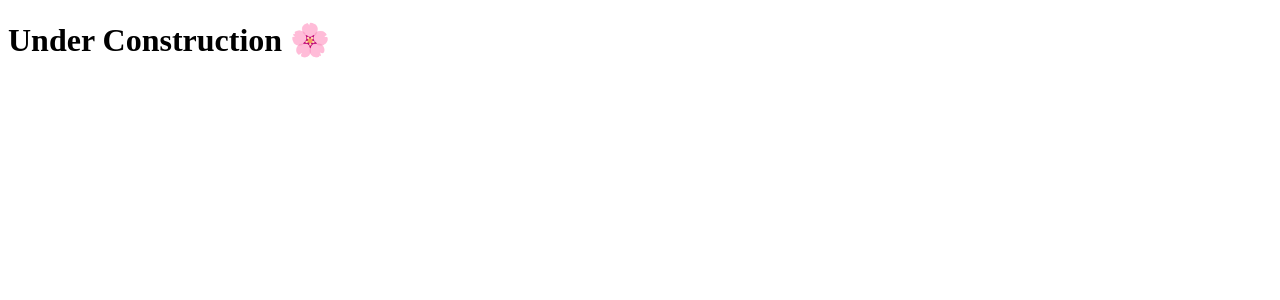
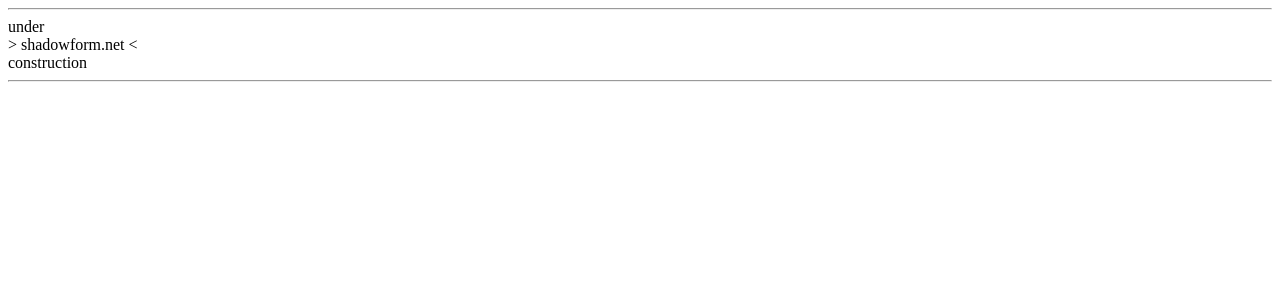
Before and after one commit to zyshara/shadowform.net, a React app: page / in a window 1280 px wide. Shown: the top 300 px of the page. Built offline with nearby package versions, Linux system fonts and the light colour scheme.

Commit message:
feat: init construction

```diff
--- a/src/App.jsx
+++ b/src/App.jsx
@@ -1,7 +1,10 @@
 import React from "react";
+import Construction from "./Construction.jsx";
 
 const App = () => {
-  return <h1>Under Construction 🌸</h1>
+  return (
+    <Construction/>
+  )
 };
 
 export default App;
--- /dev/null
+++ b/src/Construction.css
@@ -0,0 +1,3 @@
+#main-content {
+   background: black;
+}
--- /dev/null
+++ b/src/Construction.jsx
@@ -0,0 +1,19 @@
+import React from "react";
+
+const Construction = () => {
+  return (
+      <div id="main-content">
+        <div id="left">
+            <hr/>
+            under
+        </div>
+        <div id="center-text">&gt; shadowform.net &lt;</div>
+        <div id="right">
+            construction
+            <hr/>
+        </div>
+      </div>
+  )
+};
+
+export default Construction;
--- a/src/index.js
+++ b/src/index.js
@@ -2,5 +2,14 @@
 import { createRoot } from "react-dom/client";
 import App from "./App.jsx";
 
+setInterval(() => {
+   if (document.title === "🖤 𝖘𝖍𝖆𝖉𝖔𝖜𝖋𝖔𝖗𝖒 🩷") {
+      document.title = "🩷 𝖘𝖍𝖆𝖉𝖔𝖜𝖋𝖔𝖗𝖒 🖤";
+   }
+   else {
+      document.title = "🖤 𝖘𝖍𝖆𝖉𝖔𝖜𝖋𝖔𝖗𝖒 🩷";
+   }
+}, 500)
+
 const root = createRoot(document.getElementById("root"));
 root.render(<App />);
```
